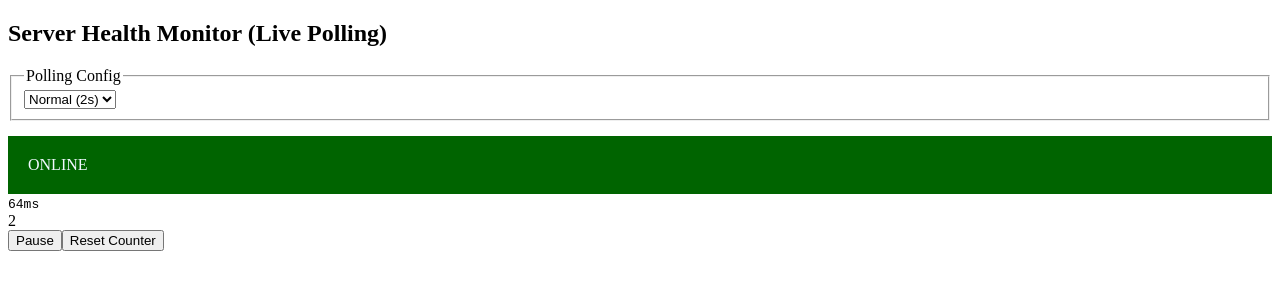
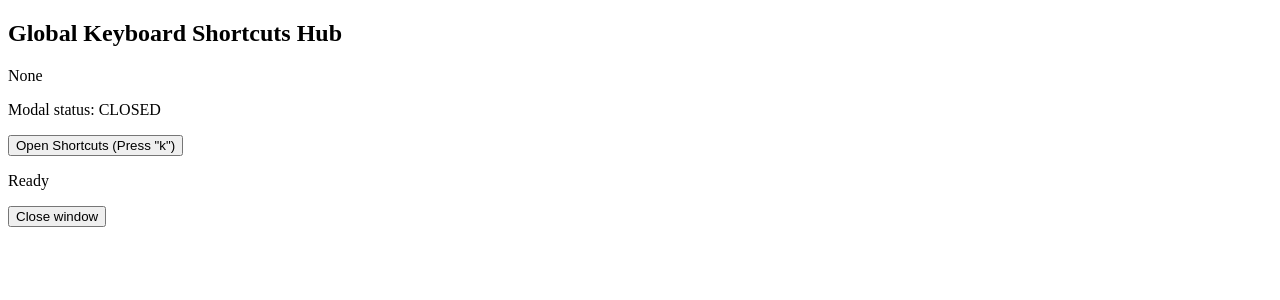
Before and after one commit to iveryasov/react-learning, a React (Vite) app: page / in a window 1280 px wide. Shown: the top 300 px of the page. Built offline with nearby package versions, Linux system fonts and the light colour scheme.

Commit message:
Day 128: global keydown shortcuts modal with event listener cleanup

```diff
--- a/src/App.tsx
+++ b/src/App.tsx
@@ -1,9 +1,9 @@
-import Day127 from './components/Day127';
+import Day128 from './components/Day128';
 
 function App() {
   return (
     <div>
-      <Day127 />
+      <Day128 />
     </div>
   );
 }
--- /dev/null
+++ b/src/components/Day128.tsx
@@ -0,0 +1,54 @@
+import { useState, useEffect } from "react";
+
+// Day 128
+// Topic: Global browser event listeners and their mandatory cleanup
+// Quick actions modal via hotkey
+
+function Day128() {
+    const [isOpen, setIsOpen] = useState<boolean>(false);
+    const [lastKey, setLastKey] = useState<string>("None");
+    const [actionStatus, setActionStatus] = useState<string>("Ready");
+
+    // Main useEffect
+    useEffect(() => {
+        const handleKeyDown = (event: KeyboardEvent) => {
+            setLastKey(event.key);
+
+            if (event.key === "Escape" && isOpen) {
+                setIsOpen(false);
+            } else if ((event.key === "k" || event.key === "K") && !isOpen) {
+                setIsOpen(true);
+            } else if ((event.key === "s" || event.key === "S") && isOpen) {
+                setActionStatus("Changes Saved!");
+            }
+        }
+
+        window.addEventListener("keydown", handleKeyDown);
+
+        return () => window.removeEventListener("keydown", handleKeyDown);
+    }, [isOpen]);
+
+  return (
+        <div>
+            <h2>Global Keyboard Shortcuts Hub</h2>
+            <output>{lastKey}</output>
+            <p>Modal status: {isOpen ? "OPEN" : "CLOSED"}</p>
+            <button onClick={() => setIsOpen(true)}>Open Shortcuts (Press "k")</button>
+            {isOpen && (
+                <div className="modal-window">
+                    <dialog open>
+                        <ul>
+                            <li><kbd>Escape</kbd></li>
+                            <li><kbd>k</kbd></li>
+                            <li><kbd>s</kbd></li>
+                        </ul>
+                    </dialog>
+                </div>
+            )}
+            <p>{actionStatus}</p>
+            <button onClick={() => setIsOpen(false)}>Close window</button>
+        </div>
+    )
+}
+
+export default Day128;
```
